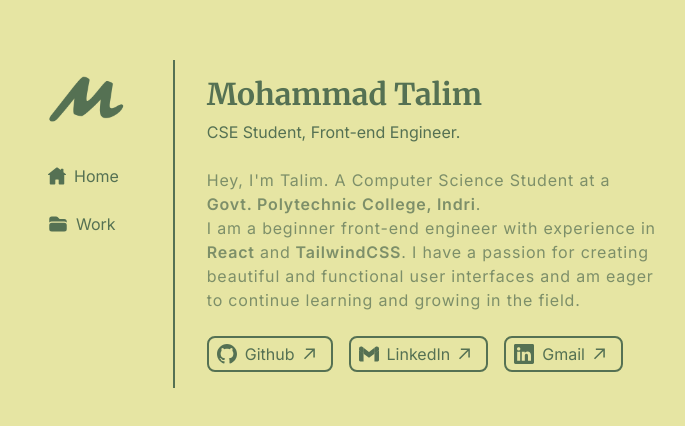
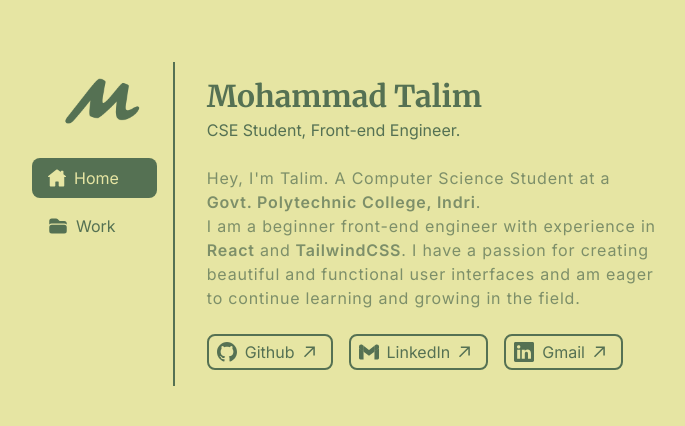
Before and after one commit to Md-Talim/Md-Talim, a React (Vite) app: page / in a window 1280 px wide. Shown: the part 176-602 px from the top of the page, without its empty margins (304-989 px from the left). Built offline with nearby package versions, Linux system fonts and the light colour scheme.

Commit message:
Implement react router dom

```diff
--- a/package.json
+++ b/package.json
@@ -14,6 +14,7 @@
     "postcss": "^8.4.23",
     "react": "^18.2.0",
     "react-dom": "^18.2.0",
+    "react-router-dom": "^6.11.1",
     "tailwindcss": "^3.3.2"
   },
   "devDependencies": {
--- a/src/App.tsx
+++ /dev/null
@@ -1,38 +0,0 @@
-import Button from './components/Button';
-import NavBar from './components/NavBar';
-import { contacts } from './constants';
-
-const App = () => {
-  return (
-    <>
-      <main className='absolute left-1/2 top-1/2 mx-auto flex max-w-3xl -translate-x-1/2 -translate-y-1/2 gap-8 px-8 lg:px-0'>
-        <NavBar />
-        <section className='space-y-6 py-4'>
-          <header className='space-y-2'>
-            <h1 className='font-serif text-3xl font-bold'>Mohammad Talim</h1>
-            <p className=''>CSE Student, Front-end Engineer.</p>
-          </header>
-          <p className='max-w-[60ch] tracking-wider text-dark'>
-            Hey, I'm Talim. A Computer Science Student at a{' '}
-            <span className='font-bold'>Govt. Polytechnic College, Indri</span>
-            .
-            <br />I am a beginner front-end engineer with experience in{' '}
-            <span className='font-bold'>React</span> and
-            <span className='font-bold'> TailwindCSS</span>. I have a passion
-            for creating beautiful and functional user interfaces and am eager
-            to continue learning and growing in the field.
-          </p>
-          <ul className='mt-6 flex gap-4'>
-            {contacts.map((contact, index) => (
-              <li key={index}>
-                <Button {...contact} />
-              </li>
-            ))}
-          </ul>
-        </section>
-      </main>
-    </>
-  );
-};
-
-export default App;
--- a/src/components/NavBar.tsx
+++ b/src/components/NavBar.tsx
@@ -1,23 +1,35 @@
+import { NavLink } from 'react-router-dom';
 import { logo } from '../assets';
+import { active, unActive } from '../styles';
 import { HomeIcon, ProjectIcon } from './icons';
 
 const NavBar = () => {
   return (
     <nav className='hidden w-1/3 border-r-2 border-r-darker md:block'>
-      <div className='flex flex-col gap-4'>
+      <div className='space-y-4 px-4'>
         <img
           src={logo}
           alt='m in cursive'
           className='mx-8 aspect-square w-20'
         />
         <ul className='flex flex-col gap-2'>
-          <li className='mx-4 flex cursor-pointer items-center gap-2 rounded-lg px-4 py-2 transition hover:bg-darker hover:text-lighter'>
-            <HomeIcon />
-            <a>Home</a>
+          <li className=''>
+            <NavLink
+              to='/'
+              className={({ isActive }) => (isActive ? active : unActive)}
+            >
+              <HomeIcon />
+              Home
+            </NavLink>
           </li>
-          <li className='mx-4 flex cursor-pointer items-center gap-2 rounded-lg px-4 py-2 transition hover:bg-darker hover:text-lighter'>
-            <ProjectIcon />
-            <a>Work</a>
+          <li className=''>
+            <NavLink
+              to='/work'
+              className={({ isActive }) => (isActive ? active : unActive)}
+            >
+              <ProjectIcon />
+              Work
+            </NavLink>
           </li>
         </ul>
       </div>
--- a/src/main.tsx
+++ b/src/main.tsx
@@ -1,10 +1,11 @@
 import React from 'react';
 import ReactDOM from 'react-dom/client';
-import App from './App.tsx';
+import { RouterProvider } from 'react-router-dom';
 import './index.css';
+import router from './routes.tsx';
 
 ReactDOM.createRoot(document.getElementById('root') as HTMLElement).render(
   <React.StrictMode>
-    <App />
+    <RouterProvider router={router} />
   </React.StrictMode>
 );
--- /dev/null
+++ b/src/pages/Home.tsx
@@ -0,0 +1,32 @@
+import Button from '../components/Button';
+import { contacts } from '../constants';
+
+const Home = () => {
+  return (
+    <section className='space-y-6 py-4'>
+      <header className='space-y-1'>
+        <h1 className='font-serif text-3xl font-bold'>Mohammad Talim</h1>
+        <p className=''>CSE Student, Front-end Engineer.</p>
+      </header>
+      <p className='max-w-[60ch] tracking-wider text-dark'>
+        Hey, I'm Talim. A Computer Science Student at a{' '}
+        <span className='font-bold'>Govt. Polytechnic College, Indri</span>
+        .
+        <br />I am a beginner front-end engineer with experience in{' '}
+        <span className='font-bold'>React</span> and
+        <span className='font-bold'> TailwindCSS</span>. I have a passion for
+        creating beautiful and functional user interfaces and am eager to
+        continue learning and growing in the field.
+      </p>
+      <ul className='mt-6 flex gap-4'>
+        {contacts.map((contact, index) => (
+          <li key={index}>
+            <Button {...contact} />
+          </li>
+        ))}
+      </ul>
+    </section>
+  );
+};
+
+export default Home;
--- /dev/null
+++ b/src/pages/Layout.tsx
@@ -0,0 +1,15 @@
+import { Outlet } from 'react-router-dom';
+import NavBar from '../components/NavBar';
+
+const Layout = () => {
+  return (
+    <>
+      <main className='absolute left-1/2 top-1/2 mx-auto flex max-w-3xl -translate-x-1/2 -translate-y-1/2 gap-8 px-8 lg:px-0'>
+        <NavBar />
+        <Outlet />
+      </main>
+    </>
+  );
+};
+
+export default Layout;
--- /dev/null
+++ b/src/pages/Work.tsx
@@ -0,0 +1,5 @@
+const Work = () => {
+  return <div>Work Projects</div>;
+};
+
+export default Work;
--- /dev/null
+++ b/src/routes.tsx
@@ -0,0 +1,17 @@
+import { createBrowserRouter } from 'react-router-dom';
+import Home from './pages/Home';
+import Layout from './pages/Layout';
+import Work from './pages/Work';
+
+const router = createBrowserRouter([
+  {
+    path: '/',
+    element: <Layout />,
+    children: [
+      { index: true, element: <Home /> },
+      { path: 'work', element: <Work /> },
+    ],
+  },
+]);
+
+export default router;
--- /dev/null
+++ b/src/styles/index.ts
@@ -0,0 +1,5 @@
+export const active =
+  'flex items-center gap-2 rounded-lg bg-darker px-4 py-2 text-lighter';
+
+export const unActive =
+  'flex items-center gap-2 rounded-lg px-4 py-2 hover:bg-darker hover:text-lighter';
```
Also changed, not shown: 1 other file (tests, documents, lock files or other folders).
